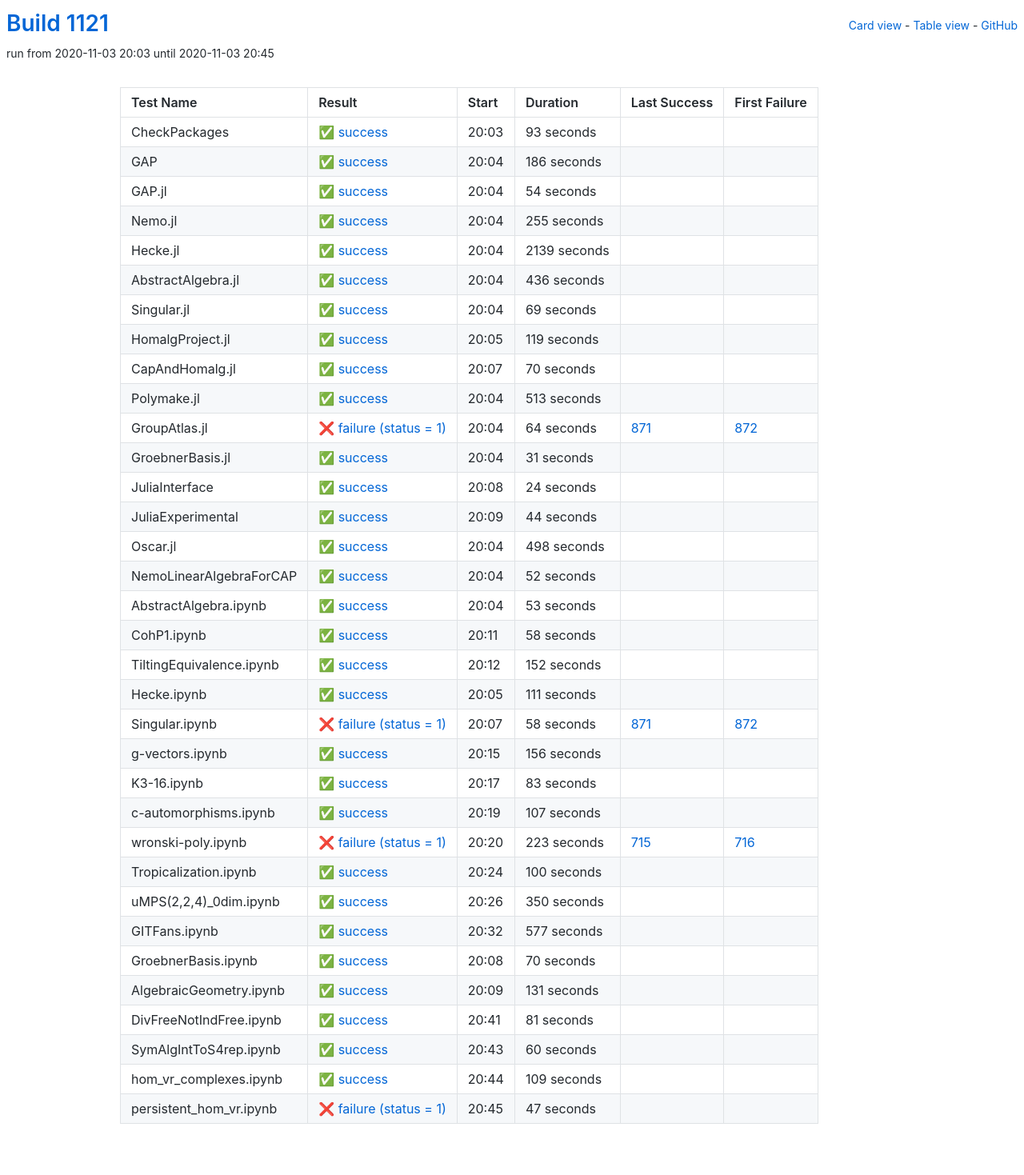
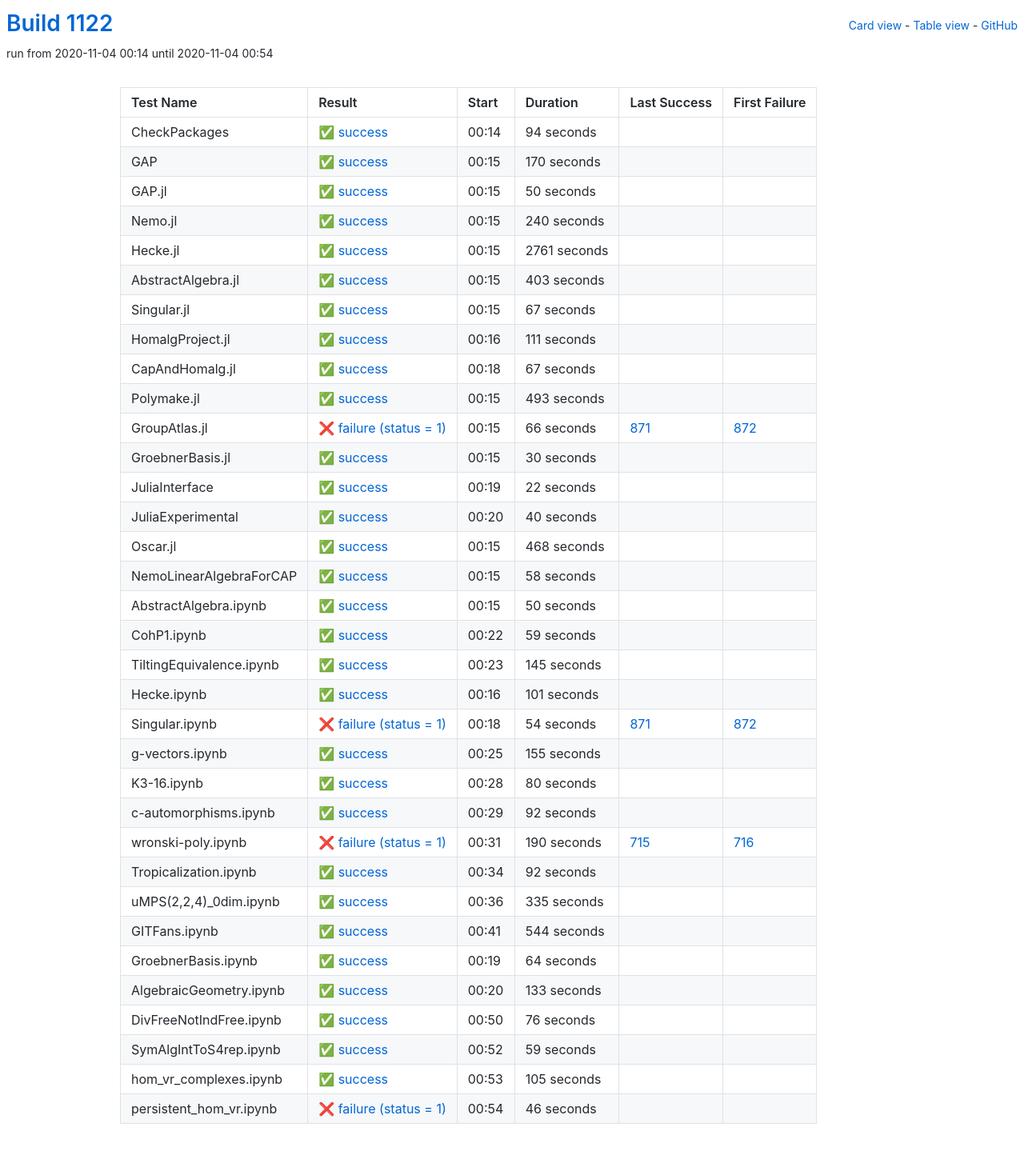
Before and after one commit to oscar-system/oscar-ci-status-stable, a Jekyll site: the page built from table.html, in a window 1280 px wide. Shown: the whole page at 80% size. Built offline with Jekyll 4.4.1, drawn with Linux system fonts in a browser that asks for light colours.

Commit message:
Build #1122

```diff
--- a/_data/ci.yml
+++ b/_data/ci.yml
@@ -1,6 +1,6 @@
 ---
-build: 1121
-build_url: https://oscarci.mathematik.uni-kl.de/job/oscar-stable/1121/
+build: 1122
+build_url: https://oscarci.mathematik.uni-kl.de/job/oscar-stable/1122/
 job: oscar-stable
 organization: oscar-system
 repo: oscar-ci-status-stable
@@ -8,212 +8,188 @@ repourl: https://github.com/oscar-system/oscar-ci-status-stable
 tests:
 - name: CheckPackages
   id: checkpackages
-  log: https://oscarci.mathematik.uni-kl.de/job/oscar-stable/1121/artifact/logs/build-1121/CheckPackages.log
-  start: 2020-11-03 20:03
+  log: https://oscarci.mathematik.uni-kl.de/job/oscar-stable/1122/artifact/logs/build-1122/CheckPackages.log
+  start: 2020-11-04 00:14
   success: true
   exitcode: 0
   status: success
-  duration: 93
+  duration: 94
   last_success: false
   last_success_url:
   first_failure: false
   first_failure_url:
 - name: GAP
   id: gap
-  log: https://oscarci.mathematik.uni-kl.de/job/oscar-stable/1121/artifact/logs/build-1121/GAP.log
-  start: 2020-11-03 20:04
+  log: https://oscarci.mathematik.uni-kl.de/job/oscar-stable/1122/artifact/logs/build-1122/GAP.log
+  start: 2020-11-04 00:15
   success: true
   exitcode: 0
   status: success
-  duration: 186
+  duration: 170
   last_success: false
   last_success_url:
   first_failure: false
   first_failure_url:
 - name: GAP.jl
   id: gap-jl
-  log: https://oscarci.mathematik.uni-kl.de/job/oscar-stable/1121/artifact/logs/build-1121/GAP.jl.log
-  start: 2020-11-03 20:04
+  log: https://oscarci.mathematik.uni-kl.de/job/oscar-stable/1122/artifact/logs/build-1122/GAP.jl.log
+  start: 2020-11-04 00:15
   success: true
   exitcode: 0
   status: success
-  duration: 54
+  duration: 50
   last_success: false
   last_success_url:
   first_failure: false
   first_failure_url:
 - name: Nemo.jl
   id: nemo-jl
-  log: https://oscarci.mathematik.uni-kl.de/job/oscar-stable/1121/artifact/logs/build-1121/Nemo.jl.log
-  start: 2020-11-03 20:04
+  log: https://oscarci.mathematik.uni-kl.de/job/oscar-stable/1122/artifact/logs/build-1122/Nemo.jl.log
+  start: 2020-11-04 00:15
   success: true
   exitcode: 0
   status: success
-  duration: 255
+  duration: 240
   last_success: false
   last_success_url:
   first_failure: false
   first_failure_url:
 - name: Hecke.jl
   id: hecke-jl
-  log: https://oscarci.mathematik.uni-kl.de/job/oscar-stable/1121/artifact/logs/build-1121/Hecke.jl.log
-  start: 2020-11-03 20:04
+  log: https://oscarci.mathematik.uni-kl.de/job/oscar-stable/1122/artifact/logs/build-1122/Hecke.jl.log
+  start: 2020-11-04 00:15
   success: true
   exitcode: 0
   status: success
-  duration: 2139
+  duration: 2761
   last_success: false
   last_success_url:
   first_failure: false
   first_failure_url:
 - name: AbstractAlgebra.jl
   id: abstractalgebra-jl
-  log: https://oscarci.mathematik.uni-kl.de/job/oscar-stable/1121/artifact/logs/build-1121/AbstractAlgebra.jl.log
-  start: 2020-11-03 20:04
+  log: https://oscarci.mathematik.uni-kl.de/job/oscar-stable/1122/artifact/logs/build-1122/AbstractAlgebra.jl.log
+  start: 2020-11-04 00:15
   success: true
   exitcode: 0
   status: success
-  duration: 436
+  duration: 403
   last_success: false
   last_success_url:
   first_failure: false
   first_failure_url:
 - name: Singular.jl
   id: singular-jl
-  log: https://oscarci.mathematik.uni-kl.de/job/oscar-stable/1121/artifact/logs/build-1121/Singular.jl.log
-  start: 2020-11-03 20:04
+  log: https://oscarci.mathematik.uni-kl.de/job/oscar-stable/1122/artifact/logs/build-1122/Singular.jl.log
+  start: 2020-11-04 00:15
   success: true
   exitcode: 0
   status: success
-  duration: 69
+  duration: 67
   last_success: false
   last_success_url:
   first_failure: false
   first_failure_url:
 - name: HomalgProject.jl
   id: homalgproject-jl
-  log: https://oscarci.mathematik.uni-kl.de/job/oscar-stable/1121/artifact/logs/build-1121/HomalgProject.jl.log
-  start: 2020-11-03 20:05
+  log: https://oscarci.mathematik.uni-kl.de/job/oscar-stable/1122/artifact/logs/build-1122/HomalgProject.jl.log
+  start: 2020-11-04 00:16
   success: true
   exitcode: 0
   status: success
-  duration: 119
+  duration: 111
   last_success: false
   last_success_url:
   first_failure: false
   first_failure_url:
 - name: CapAndHomalg.jl
   id: capandhomalg-jl
-  log: https://oscarci.mathematik.uni-kl.de/job/oscar-stable/1121/artifact/logs/build-1121/CapAndHomalg.jl.log
-  start: 2020-11-03 20:07
+  log: https://oscarci.mathematik.uni-kl.de/job/oscar-stable/1122/artifact/logs/build-1122/CapAndHomalg.jl.log
+  start: 2020-11-04 00:18
   success: true
   exitcode: 0
   status: success
-  duration: 70
+  duration: 67
   last_success: false
   last_success_url:
   first_failure: false
   first_failure_url:
 - name: Polymake.jl
   id: polymake-jl
-  log: https://oscarci.mathematik.uni-kl.de/job/oscar-stable/1121/artifact/logs/build-1121/Polymake.jl.log
-  start: 2020-11-03 20:04
+  log: https://oscarci.mathematik.uni-kl.de/job/oscar-stable/1122/artifact/logs/build-1122/Polymake.jl.log
+  start: 2020-11-04 00:15
   success: true
   exitcode: 0
   status: success
-  duration: 513
+  duration: 493
   last_success: false
   last_success_url:
   first_failure: false
   first_failure_url:
 - name: GroupAtlas.jl
   id: groupatlas-jl
-  log: https://oscarci.mathematik.uni-kl.de/job/oscar-stable/1121/artifact/logs/build-1121/GroupAtlas.jl.log
-  start: 2020-11-03 20:04
+  log: https://oscarci.mathematik.uni-kl.de/job/oscar-stable/1122/artifact/logs/build-1122/GroupAtlas.jl.log
+  start: 2020-11-04 00:15
   success: false
   exitcode: 1
   status: failure
-  duration: 64
+  duration: 66
   last_success: 871
   last_success_url: https://oscarci.mathematik.uni-kl.de/job/oscar-stable/871/
   first_failure: 872
   first_failure_url: https://oscarci.mathematik.uni-kl.de/job/oscar-stable/872/
 - name: GroebnerBasis.jl
   id: groebnerbasis-jl
-  log: https://oscarci.mathematik.uni-kl.de/job/oscar-stable/1121/artifact/logs/build-1121/GroebnerBasis.jl.log
-  start: 2020-11-03 20:04
+  log: https://oscarci.mathematik.uni-kl.de/job/oscar-stable/1122/artifact/logs/build-1122/GroebnerBasis.jl.log
+  start: 2020-11-04 00:15
   success: true
   exitcode: 0
   status: success
-  duration: 31
+  duration: 30
   last_success: false
   last_success_url:
   first_failure: false
   first_failure_url:
 - name: JuliaInterface
   id: juliainterface
-  log: https://oscarci.mathematik.uni-kl.de/job/oscar-stable/1121/artifact/logs/build-1121/JuliaInterface.log
-  start: 2020-11-03 20:08
+  log: https://oscarci.mathematik.uni-kl.de/job/oscar-stable/1122/artifact/logs/build-1122/JuliaInterface.log
+  start: 2020-11-04 00:19
   success: true
   exitcode: 0
   status: success
-  duration: 24
+  duration: 22
   last_success: false
   last_success_url:
   first_failure: false
   first_failure_url:
 - name: JuliaExperimental
   id: juliaexperimental
-  log: https://oscarci.mathematik.uni-kl.de/job/oscar-stable/1121/artifact/logs/build-1121/JuliaExperimental.log
-  start: 2020-11-03 20:09
+  log: https://oscarci.mathematik.uni-kl.de/job/oscar-stable/1122/artifact/logs/build-1122/JuliaExperimental.log
+  start: 2020-11-04 00:20
   success: true
   exitcode: 0
   status: success
-  duration: 44
+  duration: 40
   last_success: false
   last_success_url:
   first_failure: false
   first_failure_url:
 - name: Oscar.jl
   id: oscar-jl
-  log: https://oscarci.mathematik.uni-kl.de/job/oscar-stable/1121/artifact/logs/build-1121/Oscar.jl.log
-  start: 2020-11-03 20:04
+  log: https://oscarci.mathematik.uni-kl.de/job/oscar-stable/1122/artifact/logs/build-1122/Oscar.jl.log
+  start: 2020-11-04 00:15
   success: true
   exitcode: 0
   status: success
-  duration: 498
+  duration: 468
   last_success: false
   last_success_url:
   first_failure: false
   first_failure_url:
 - name: NemoLinearAlgebraForCAP
   id: nemolinearalgebraforcap
-  log: https://oscarci.mathematik.uni-kl.de/job/oscar-stable/1121/artifact/logs/build-1121/NemoLinearAlgebraForCAP.log
-  start: 2020-11-03 20:04
-  success: true
-  exitcode: 0
-  status: success
-  duration: 52
-  last_success: false
-  last_success_url:
-  first_failure: false
-  first_failure_url:
-- name: AbstractAlgebra.ipynb
-  id: abstractalgebra-ipynb
-  log: https://oscarci.mathematik.uni-kl.de/job/oscar-stable/1121/artifact/logs/build-1121/AbstractAlgebra.ipynb.log
-  start: 2020-11-03 20:04
-  success: true
-  exitcode: 0
-  status: success
-  duration: 53
-  last_success: false
-  last_success_url:
-  first_failure: false
-  first_failure_url:
-- name: CohP1.ipynb
-  id: cohp1-ipynb
-  log: https://oscarci.mathematik.uni-kl.de/job/oscar-stable/1121/artifact/logs/build-1121/CohP1.ipynb.log
-  start: 2020-11-03 20:11
+  log: https://oscarci.mathematik.uni-kl.de/job/oscar-stable/1122/artifact/logs/build-1122/NemoLinearAlgebraForCAP.log
+  start: 2020-11-04 00:15
   success: true
   exitcode: 0
   status: success
@@ -222,194 +198,218 @@ tests:
   last_success_url:
   first_failure: false
   first_failure_url:
-- name: TiltingEquivalence.ipynb
-  id: tiltingequivalence-ipynb
-  log: https://oscarci.mathematik.uni-kl.de/job/oscar-stable/1121/artifact/logs/build-1121/TiltingEquivalence.ipynb.log
-  start: 2020-11-03 20:12
+- name: AbstractAlgebra.ipynb
+  id: abstractalgebra-ipynb
+  log: https://oscarci.mathematik.uni-kl.de/job/oscar-stable/1122/artifact/logs/build-1122/AbstractAlgebra.ipynb.log
+  start: 2020-11-04 00:15
   success: true
   exitcode: 0
   status: success
-  duration: 152
+  duration: 50
+  last_success: false
+  last_success_url:
+  first_failure: false
+  first_failure_url:
+- name: CohP1.ipynb
+  id: cohp1-ipynb
+  log: https://oscarci.mathematik.uni-kl.de/job/oscar-stable/1122/artifact/logs/build-1122/CohP1.ipynb.log
+  start: 2020-11-04 00:22
+  success: true
+  exitcode: 0
+  status: success
+  duration: 59
+  last_success: false
+  last_success_url:
+  first_failure: false
+  first_failure_url:
+- name: TiltingEquivalence.ipynb
+  id: tiltingequivalence-ipynb
+  log: https://oscarci.mathematik.uni-kl.de/job/oscar-stable/1122/artifact/logs/build-1122/TiltingEquivalence.ipynb.log
+  start: 2020-11-04 00:23
+  success: true
+  exitcode: 0
+  status: success
+  duration: 145
   last_success: false
   last_success_url:
   first_failure: false
   first_failure_url:
 - name: Hecke.ipynb
   id: hecke-ipynb
-  log: https://oscarci.mathematik.uni-kl.de/job/oscar-stable/1121/artifact/logs/build-1121/Hecke.ipynb.log
-  start: 2020-11-03 20:05
+  log: https://oscarci.mathematik.uni-kl.de/job/oscar-stable/1122/artifact/logs/build-1122/Hecke.ipynb.log
+  start: 2020-11-04 00:16
   success: true
   exitcode: 0
   status: success
-  duration: 111
+  duration: 101
   last_success: false
   last_success_url:
   first_failure: false
   first_failure_url:
 - name: Singular.ipynb
   id: singular-ipynb
-  log: https://oscarci.mathematik.uni-kl.de/job/oscar-stable/1121/artifact/logs/build-1121/Singular.ipynb.log
-  start: 2020-11-03 20:07
+  log: https://oscarci.mathematik.uni-kl.de/job/oscar-stable/1122/artifact/logs/build-1122/Singular.ipynb.log
+  start: 2020-11-04 00:18
   success: false
   exitcode: 1
   status: failure
-  duration: 58
+  duration: 54
   last_success: 871
   last_success_url: https://oscarci.mathematik.uni-kl.de/job/oscar-stable/871/
   first_failure: 872
   first_failure_url: https://oscarci.mathematik.uni-kl.de/job/oscar-stable/872/
 - name: g-vectors.ipynb
   id: g-vectors-ipynb
-  log: https://oscarci.mathematik.uni-kl.de/job/oscar-stable/1121/artifact/logs/build-1121/g-vectors.ipynb.log
-  start: 2020-11-03 20:15
+  log: https://oscarci.mathematik.uni-kl.de/job/oscar-stable/1122/artifact/logs/build-1122/g-vectors.ipynb.log
+  start: 2020-11-04 00:25
   success: true
   exitcode: 0
   status: success
-  duration: 156
+  duration: 155
   last_success: false
   last_success_url:
   first_failure: false
   first_failure_url:
 - name: K3-16.ipynb
   id: k3-16-ipynb
-  log: https://oscarci.mathematik.uni-kl.de/job/oscar-stable/1121/artifact/logs/build-1121/K3-16.ipynb.log
-  start: 2020-11-03 20:17
+  log: https://oscarci.mathematik.uni-kl.de/job/oscar-stable/1122/artifact/logs/build-1122/K3-16.ipynb.log
+  start: 2020-11-04 00:28
   success: true
   exitcode: 0
   status: success
-  duration: 83
+  duration: 80
   last_success: false
   last_success_url:
   first_failure: false
   first_failure_url:
 - name: c-automorphisms.ipynb
   id: c-automorphisms-ipynb
-  log: https://oscarci.mathematik.uni-kl.de/job/oscar-stable/1121/artifact/logs/build-1121/c-automorphisms.ipynb.log
-  start: 2020-11-03 20:19
+  log: https://oscarci.mathematik.uni-kl.de/job/oscar-stable/1122/artifact/logs/build-1122/c-automorphisms.ipynb.log
+  start: 2020-11-04 00:29
   success: true
   exitcode: 0
   status: success
-  duration: 107
+  duration: 92
   last_success: false
   last_success_url:
   first_failure: false
   first_failure_url:
 - name: wronski-poly.ipynb
   id: wronski-poly-ipynb
-  log: https://oscarci.mathematik.uni-kl.de/job/oscar-stable/1121/artifact/logs/build-1121/wronski-poly.ipynb.log
-  start: 2020-11-03 20:20
+  log: https://oscarci.mathematik.uni-kl.de/job/oscar-stable/1122/artifact/logs/build-1122/wronski-poly.ipynb.log
+  start: 2020-11-04 00:31
   success: false
   exitcode: 1
   status: failure
-  duration: 223
+  duration: 190
   last_success: 715
   last_success_url: https://oscarci.mathematik.uni-kl.de/job/oscar-stable/715/
   first_failure: 716
   first_failure_url: https://oscarci.mathematik.uni-kl.de/job/oscar-stable/716/
 - name: Tropicalization.ipynb
   id: tropicalization-ipynb
-  log: https://oscarci.mathematik.uni-kl.de/job/oscar-stable/1121/artifact/logs/build-1121/Tropicalization.ipynb.log
-  start: 2020-11-03 20:24
+  log: https://oscarci.mathematik.uni-kl.de/job/oscar-stable/1122/artifact/logs/build-1122/Tropicalization.ipynb.log
+  start: 2020-11-04 00:34
   success: true
   exitcode: 0
   status: success
-  duration: 100
+  duration: 92
   last_success: false
   last_success_url:
   first_failure: false
   first_failure_url:
 - name: uMPS(2,2,4)_0dim.ipynb
   id: umps-2-2-4-0dim-ipynb
-  log: https://oscarci.mathematik.uni-kl.de/job/oscar-stable/1121/artifact/logs/build-1121/uMPS-2-2-4-_0dim.ipynb.log
-  start: 2020-11-03 20:26
+  log: https://oscarci.mathematik.uni-kl.de/job/oscar-stable/1122/artifact/logs/build-1122/uMPS-2-2-4-_0dim.ipynb.log
+  start: 2020-11-04 00:36
   success: true
   exitcode: 0
   status: success
-  duration: 350
+  duration: 335
   last_success: false
   last_success_url:
   first_failure: false
   first_failure_url:
 - name: GITFans.ipynb
   id: gitfans-ipynb
-  log: https://oscarci.mathematik.uni-kl.de/job/oscar-stable/1121/artifact/logs/build-1121/GITFans.ipynb.log
-  start: 2020-11-03 20:32
+  log: https://oscarci.mathematik.uni-kl.de/job/oscar-stable/1122/artifact/logs/build-1122/GITFans.ipynb.log
+  start: 2020-11-04 00:41
   success: true
   exitcode: 0
   status: success
-  duration: 577
+  duration: 544
   last_success: false
   last_success_url:
   first_failure: false
   first_failure_url:
 - name: GroebnerBasis.ipynb
   id: groebnerbasis-ipynb
-  log: https://oscarci.mathematik.uni-kl.de/job/oscar-stable/1121/artifact/logs/build-1121/GroebnerBasis.ipynb.log
-  start: 2020-11-03 20:08
+  log: https://oscarci.mathematik.uni-kl.de/job/oscar-stable/1122/artifact/logs/build-1122/GroebnerBasis.ipynb.log
+  start: 2020-11-04 00:19
   success: true
   exitcode: 0
   status: success
-  duration: 70
+  duration: 64
   last_success: false
   last_success_url:
   first_failure: false
   first_failure_url:
 - name: AlgebraicGeometry.ipynb
   id: algebraicgeometry-ipynb
-  log: https://oscarci.mathematik.uni-kl.de/job/oscar-stable/1121/artifact/logs/build-1121/AlgebraicGeometry.ipynb.log
-  start: 2020-11-03 20:09
+  log: https://oscarci.mathematik.uni-kl.de/job/oscar-stable/1122/artifact/logs/build-1122/AlgebraicGeometry.ipynb.log
+  start: 2020-11-04 00:20
   success: true
   exitcode: 0
   status: success
-  duration: 131
+  duration: 133
   last_success: false
   last_success_url:
   first_failure: false
   first_failure_url:
 - name: DivFreeNotIndFree.ipynb
   id: divfreenotindfree-ipynb
-  log: https://oscarci.mathematik.uni-kl.de/job/oscar-stable/1121/artifact/logs/build-1121/DivFreeNotIndFree.ipynb.log
-  start: 2020-11-03 20:41
+  log: https://oscarci.mathematik.uni-kl.de/job/oscar-stable/1122/artifact/logs/build-1122/DivFreeNotIndFree.ipynb.log
+  start: 2020-11-04 00:50
   success: true
   exitcode: 0
   status: success
-  duration: 81
+  duration: 76
   last_success: false
   last_success_url:
   first_failure: false
   first_failure_url:
 - name: SymAlgIntToS4rep.ipynb
   id: symalginttos4rep-ipynb
-  log: https://oscarci.mathematik.uni-kl.de/job/oscar-stable/1121/artifact/logs/build-1121/SymAlgIntToS4rep.ipynb.log
-  start: 2020-11-03 20:43
+  log: https://oscarci.mathematik.uni-kl.de/job/oscar-stable/1122/artifact/logs/build-1122/SymAlgIntToS4rep.ipynb.log
+  start: 2020-11-04 00:52
   success: true
   exitcode: 0
   status: success
-  duration: 60
+  duration: 59
   last_success: false
   last_success_url:
   first_failure: false
   first_failure_url:
 - name: hom_vr_complexes.ipynb
   id: hom-vr-complexes-ipynb
-  log: https://oscarci.mathematik.uni-kl.de/job/oscar-stable/1121/artifact/logs/build-1121/hom_vr_complexes.ipynb.log
-  start: 2020-11-03 20:44
+  log: https://oscarci.mathematik.uni-kl.de/job/oscar-stable/1122/artifact/logs/build-1122/hom_vr_complexes.ipynb.log
+  start: 2020-11-04 00:53
   success: true
   exitcode: 0
   status: success
-  duration: 109
+  duration: 105
   last_success: false
   last_success_url:
   first_failure: false
   first_failure_url:
 - name: persistent_hom_vr.ipynb
   id: persistent-hom-vr-ipynb
-  log: https://oscarci.mathematik.uni-kl.de/job/oscar-stable/1121/artifact/logs/build-1121/persistent_hom_vr.ipynb.log
-  start: 2020-11-03 20:45
+  log: https://oscarci.mathematik.uni-kl.de/job/oscar-stable/1122/artifact/logs/build-1122/persistent_hom_vr.ipynb.log
+  start: 2020-11-04 00:54
   success: false
   exitcode: 1
   status: failure
-  duration: 47
+  duration: 46
   last_success: false
   last_success_url:
   first_failure: false
```
Also changed, not shown: README.md.
